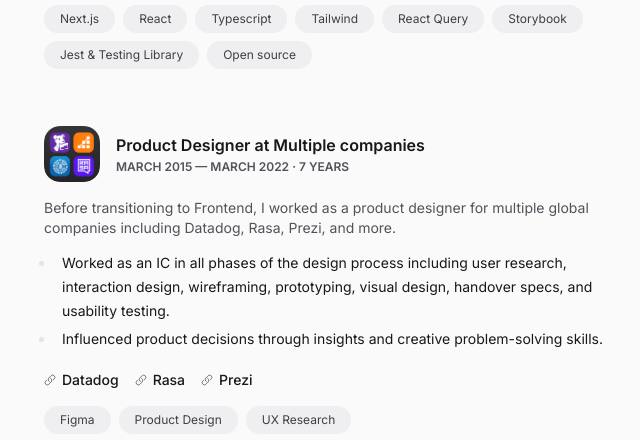
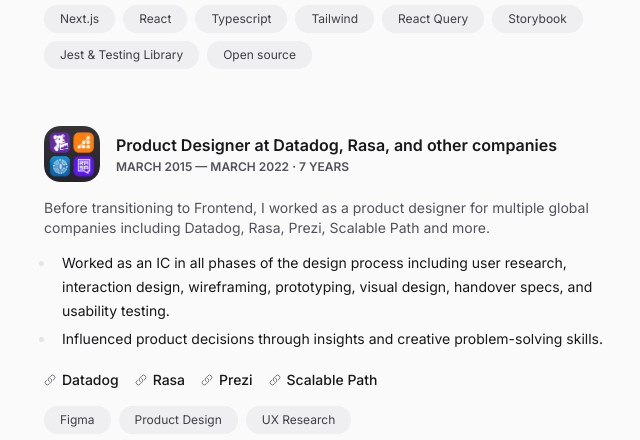
Before and after one commit to victorgaard/portfolio-v2, a Next.js app: page / in a window 1280 px wide. Shown: the part 1980-2420 px from the top of the page, without its empty margins (508-1148 px from the left). Built offline with nearby package versions, Linux system fonts and the light colour scheme; no server answers.

Commit message:
fix: copy

```diff
--- a/static/global.ts
+++ b/static/global.ts
@@ -79,13 +79,13 @@
   },
   {
     role: "Product Designer",
-    company: "Multiple companies",
+    company: "Datadog, Rasa, and other companies",
     logo: "/logo/design-companies.png",
     url: "",
     start: "2015-03-01",
     end: "2022-03-01",
     stack: ["Figma", "Product Design", "UX Research"],
-    description: `Before transitioning to Frontend, I worked as a product designer for multiple global companies including Datadog, Rasa, Prezi, and more.`,
+    description: `Before transitioning to Frontend, I worked as a product designer for multiple global companies including Datadog, Rasa, Prezi, Scalable Path and more.`,
     responsibilities: [
       `Worked as an IC in all phases of the design process including user
     research, interaction design, wireframing, prototyping, visual
@@ -97,6 +97,7 @@
       { label: "Datadog", url: "https://datadoghq.com" },
       { label: "Rasa", url: "https://rasa.com" },
       { label: "Prezi", url: "https://prezi.com" },
+      { label: "Scalable Path", url: "https://scalablepath.com" },
     ],
   },
 ];
```
